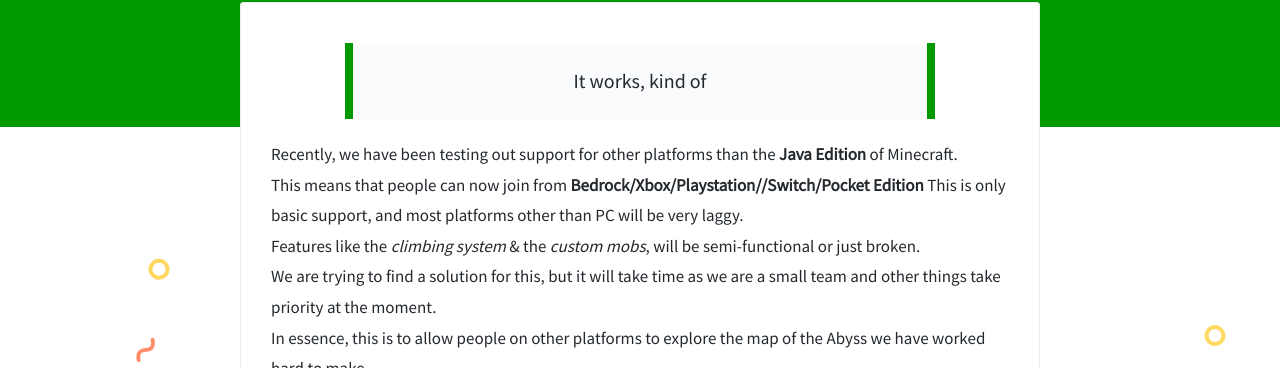
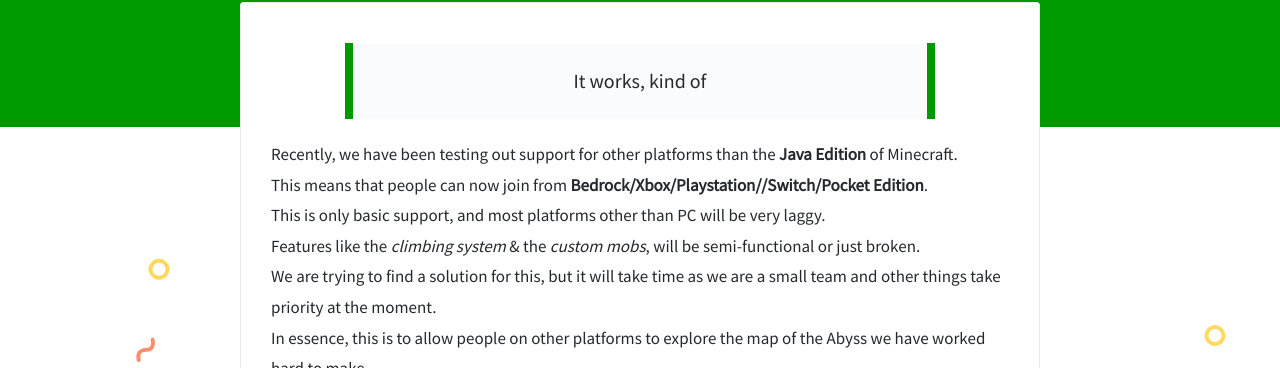
Before and after one commit to MineInAbyss/mineinabyss.github.io, a Jekyll site: the page built from _posts/2021-02-23-bedrock-and-console-support.md, in a window 1280 px wide. Shown: the part 498-866 px from the top of the page. Built offline with Jekyll 4.4.1, drawn with Linux system fonts in a browser that asks for light colours.

```diff
--- a/_posts/2021-02-23-bedrock-and-console-support.md
+++ b/_posts/2021-02-23-bedrock-and-console-support.md
@@ -9,7 +9,7 @@ subtitle: 'It works, kind of'
 ---
 
 Recently, we have been testing out support for other platforms than the **Java Edition** of Minecraft.
-This means that people can now join from **Bedrock/Xbox/Playstation//Switch/Pocket Edition**
+This means that people can now join from **Bedrock/Xbox/Playstation//Switch/Pocket Edition**.
 This is only basic support, and most platforms other than PC will be very laggy.
 Features like the *climbing system* & the *custom mobs*, will be semi-functional or just broken.
 We are trying to find a solution for this, but it will take time as we are a small team and other things take priority at the moment.
```
